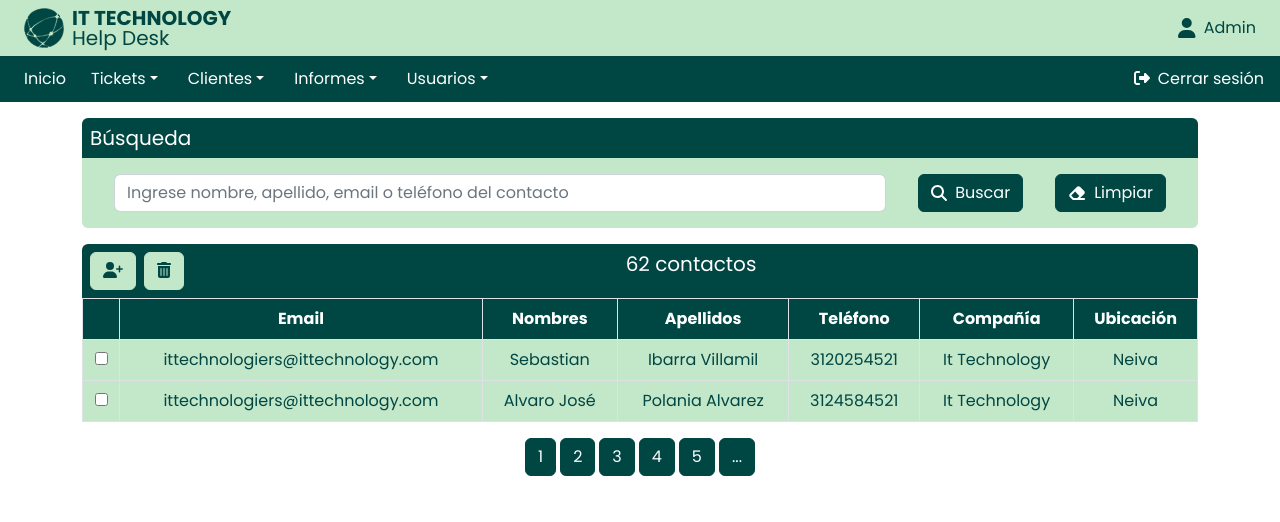
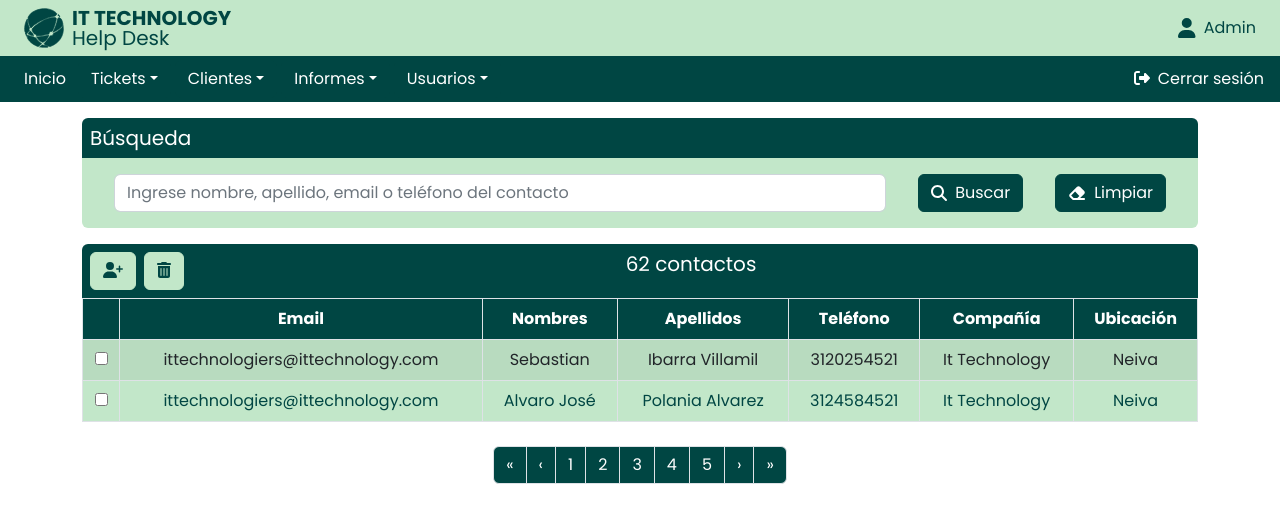
Before and after one commit to sebastianiv21/it-helpdesk, a React (Create React App) app in the folder client/: page /listado-clientes in a window 1280 px wide. Shown: the top 522 px of the page. Built offline with nearby package versions, Linux system fonts and the light colour scheme.

Commit message:
Agregados elemento tabla y paginacion de reactstrap a vistas de ibarra

```diff
--- a/client/src/pages/ListadoClientes.jsx
+++ b/client/src/pages/ListadoClientes.jsx
@@ -5,6 +5,7 @@ import {
   faUserPlus,
   faTrashCan,
 } from "@fortawesome/free-solid-svg-icons";
+import { Pagination, PaginationItem, PaginationLink, Table } from "reactstrap";
 
 const ListadoClientes = () => {
   return (
@@ -44,7 +45,14 @@ const ListadoClientes = () => {
             </button>
             <h5 className="text-white m-0 mx-auto">62 contactos</h5>
           </div>
-          <table className="table table-hover table-bordered text-center">
+          {/* <table className="table table-hover table-bordered text-center"> */}
+          <Table
+  bordered
+  hover
+  responsive
+  striped
+  className="text-center"
+>
             <thead className="bg-primary text-white">
               <tr>
                 <th></th>
@@ -80,16 +88,46 @@ const ListadoClientes = () => {
                 <td>Neiva</td>
               </tr>
             </tbody>
-          </table>
+          {/* </table> */}
+          </Table>
         </div>
-        <div className="mt-2 d-flex justify-content-center gap-1">
+        <div className="mt-2 d-flex justify-content-center">
           {/* <!--Botones--> */}
-          <button className="btn btn-primary text-white">1</button>
+          {/* <button className="btn btn-primary text-white">1</button>
           <button className="btn btn-primary text-white">2</button>
           <button className="btn btn-primary text-white">3</button>
           <button className="btn btn-primary text-white">4</button>
           <button className="btn btn-primary text-white">5</button>
-          <button className="btn btn-primary text-white">...</button>
+          <button className="btn btn-primary text-white">...</button> */}
+          <Pagination>
+          <PaginationItem>
+            <PaginationLink first href="#" className="bg-primary text-white" />
+          </PaginationItem>
+          <PaginationItem>
+            <PaginationLink href="#" previous className="bg-primary text-white"  />
+          </PaginationItem>
+          <PaginationItem>
+            <PaginationLink href="#" className="bg-primary text-white" >1</PaginationLink>
+          </PaginationItem>
+          <PaginationItem>
+            <PaginationLink href="#" className="bg-primary text-white" >2</PaginationLink>
+          </PaginationItem>
+          <PaginationItem>
+            <PaginationLink href="#" className="bg-primary text-white" >3</PaginationLink>
+          </PaginationItem>
+          <PaginationItem>
+            <PaginationLink href="#" className="bg-primary text-white" >4</PaginationLink>
+          </PaginationItem>
+          <PaginationItem>
+            <PaginationLink href="#" className="bg-primary text-white" >5</PaginationLink>
+          </PaginationItem>
+          <PaginationItem>
+            <PaginationLink href="#" next className="bg-primary text-white"  />
+          </PaginationItem>
+          <PaginationItem>
+            <PaginationLink href="#" last className="bg-primary text-white"  />
+          </PaginationItem>
+        </Pagination>
         </div>
       </div>
     </div>
--- a/client/src/pages/ListadoInformes.jsx
+++ b/client/src/pages/ListadoInformes.jsx
@@ -1,5 +1,6 @@
 import { FontAwesomeIcon } from "@fortawesome/react-fontawesome";
 import { faDownload, faTrashCan } from "@fortawesome/free-solid-svg-icons";
+import { Pagination, PaginationItem, PaginationLink, Table } from "reactstrap";
 
 const ListadoInformes = () => {
   return (
@@ -16,12 +17,17 @@ const ListadoInformes = () => {
           <h5 className="text-white m-0 mx-auto">34 informes</h5>
         </div>
         <div className="p-0">
-          <table className="table table-bordered table-hover text-center">
+          {/* <table className="table table-bordered table-hover text-center"> */}
+          <Table
+  bordered
+  hover
+  responsive
+  striped
+  className="text-center"
+>
             <thead className="bg-primary text-white">
               <tr>
-                <th>
-
-                </th>
+                <th></th>
                 <th>
                   <label htmlFor="compania" className="form-label text-center">
                     Compañía
@@ -83,19 +89,49 @@ const ListadoInformes = () => {
                 </td>
               </tr>
             </tbody>
-          </table>
+          {/* </table> */}
+          </Table>
         </div>
       </div>
-      <div className="d-flex">
+      <div className="d-flex justify-content-center">
         {/* <!--Botones--> */}
-        <div className="mx-auto">
+        {/* <div className="mx-auto">
           <button className="btn btn-primary text-white mx-1">1</button>
           <button className="btn btn-primary text-white mx-1">2</button>
           <button className="btn btn-primary text-white mx-1">3</button>
           <button className="btn btn-primary text-white mx-1">4</button>
           <button className="btn btn-primary text-white mx-1">5</button>
           <button className="btn btn-primary text-white mx-1">...</button>
-        </div>
+        </div> */}
+        <Pagination>
+          <PaginationItem>
+            <PaginationLink first href="#" className="bg-primary text-white" />
+          </PaginationItem>
+          <PaginationItem>
+            <PaginationLink href="#" previous className="bg-primary text-white"  />
+          </PaginationItem>
+          <PaginationItem>
+            <PaginationLink href="#" className="bg-primary text-white" >1</PaginationLink>
+          </PaginationItem>
+          <PaginationItem>
+            <PaginationLink href="#" className="bg-primary text-white" >2</PaginationLink>
+          </PaginationItem>
+          <PaginationItem>
+            <PaginationLink href="#" className="bg-primary text-white" >3</PaginationLink>
+          </PaginationItem>
+          <PaginationItem>
+            <PaginationLink href="#" className="bg-primary text-white" >4</PaginationLink>
+          </PaginationItem>
+          <PaginationItem>
+            <PaginationLink href="#" className="bg-primary text-white" >5</PaginationLink>
+          </PaginationItem>
+          <PaginationItem>
+            <PaginationLink href="#" next className="bg-primary text-white"  />
+          </PaginationItem>
+          <PaginationItem>
+            <PaginationLink href="#" last className="bg-primary text-white"  />
+          </PaginationItem>
+        </Pagination>
       </div>
     </div>
   );
```
